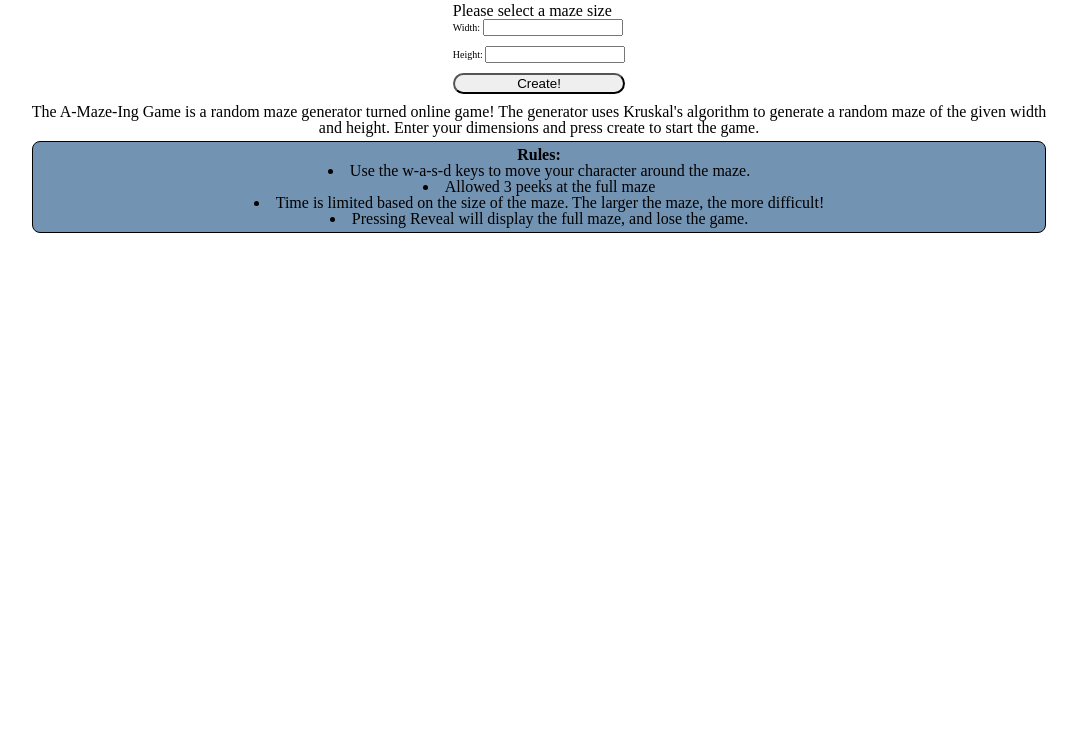
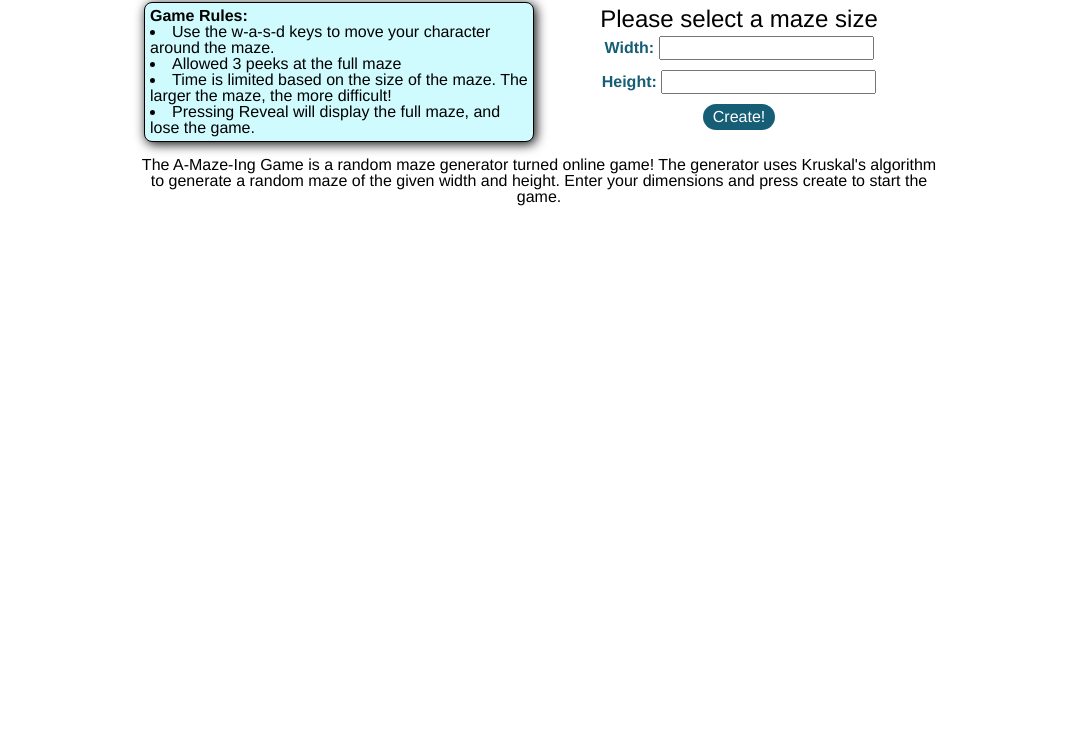
Before and after one commit to melflynn/JSProject, a website: page index.html in a window 1280 px wide. Shown: the part 71-800 px from the top of the page, without its empty margins (101-1178 px from the left). Drawn offline with Linux system fonts and the light colour scheme.

Commit message:
Some styling

```diff
--- a/index.css
+++ b/index.css
@@ -1,11 +1,26 @@
 body {
   width: 80%;
+  max-width: 800px;
   margin: auto;
+  font-family: Helvetica;
+  /* background-color: #F1F5F9; */
+}
+
+main {
+  display: grid;
+  grid-template-columns: 1fr 1fr;
+  grid-template-rows: 1fr 1fr;
+}
+
+canvas {
+  background-color: white;
+  border-radius: 8px;
 }
 
 #result-modal-background {
-  display: none;
   position: fixed;
+  width: 100%;
+  height: 100%;
   top: 0;
   bottom: 0;
   left: 0;
@@ -33,64 +48,106 @@ body {
 
 }
 
-header {
+/* header {
   margin-top: 20px;
   display: flex;
   flex-direction: column;
   align-items: center;
 
-}
+} */
 
 h1 {
-  font-size: 24px;
+  font-size: 48px;
   margin: 10px;
+  /* align-self: center; */
+  text-align: center;
 }
 
 form {
   margin: 10px;
+  align-self: left;
+  grid-row: 1;
+  grid-column: 2;
   display: flex;
   flex-direction: column;
+  align-items: center;
 }
 
-input, label {
-  font-size: 10px;
+label{
+  font-size: 16px;
+  margin-bottom: 5px;
+  color: #155E75;
+  font-weight: bold;
+}
+
+input {
+  margin-bottom: 5px;
+  font-size: 16px;
+}
+
+form > h3 {
+  font-size: 24px;
   margin-bottom: 5px;
 }
 
 button {
   border-radius: 24px;
+  padding: 5px 10px;
+  background-color: #155E75;
+  color: white;
+  box-shadow: 2px 2px 12px 0;
+}
+
+button:hover {
+  cursor: pointer;
+  background-color: #164E63;
 }
 
 #maze {
   display: none;
   justify-content: center;
   align-items: flex-start;
+  grid-column: 2;
+  grid-row: 1;
 }
 
 .buttons {
-  display: flex;
-  flex-direction: column;
+  display: none;
+  position: relative;
+  /* flex-direction: column; */
+  grid-column: 1;
+  grid-row: 1;
 }
 
 #description {
   text-align: center;
+  grid-row: 2;
+  grid-column-start: 1;
+  grid-column-end: span 2;
+  margin-top: 10px;
 }
 
-#description > ul {
+ul {
   /* text-align: left; */
   border: 1px solid black;
   border-radius: 8px;
+  grid-column: 1;
+  grid-row: 1;
+  max-width: 400px;
+  align-self: center;
   /* font-size: 15px; */
-  background-color: rgb(115, 147, 179);
+  background-color: #CFFAFE;
+  /* color: white; */
   padding: 5px;
   margin: 5px;
+  box-shadow: 2px 2px 12px 0;
   /* color: white; */
 }
 
-#description > ul > h3 {
+ul > h3 {
   font-weight: bold;
 }
 
-#description > ul > li {
+ul > li {
   list-style: disc inside;
 }
--- a/index.html
+++ b/index.html
@@ -11,11 +11,22 @@
 </head>
 <body>
 
+  <h1>Welcome to the A-Maze-Ing Game!</h1>
+  <main>
+    <div>
+      <ul>
+        <h3>Game Rules:</h3>
+        <li>Use the w-a-s-d keys to move your character around the maze.</li>
+        <li>Allowed 3 peeks at the full maze</li>
+        <li>Time is limited based on the size of the maze. The larger the maze, the more difficult!</li>
+        <li>Pressing Reveal will display the full maze, and lose the game.</li>
+      </ul>
 
-  </section>
-  <header>
-    <h1>Welcome to the A-Maze-Ing Game!</h1>
-
+      <section class="buttons">
+        <button id="reveal-maze">Reveal</button>
+        <button id="peek">Peek</button>
+      </section>
+    </div>
 
     <form>
       <h3>Please select a maze size</h3>
@@ -27,32 +38,20 @@
       </label>
       <button id="create-maze">Create!</button>
     </form>
-  </header>
 
-  <section id="description">
-    The A-Maze-Ing Game is a random maze generator turned online game! The generator uses Kruskal's algorithm to generate a
-    random maze of the given width and height. Enter your dimensions and press create to start the game.
 
-    <ul>
-      <h3>Rules:</h3>
-      <li>Use the w-a-s-d keys to move your character around the maze.</li>
-      <li>Allowed 3 peeks at the full maze</li>
-      <li>Time is limited based on the size of the maze. The larger the maze, the more difficult!</li>
-      <li>Pressing Reveal will display the full maze, and lose the game.</li>
-    </ul>
 
-  </section>
-
-  <section id="maze">
-    <section id="countdown-modal-box">
+    <section id="maze">
 
     </section>
-    <section class="buttons">
-      <button id="reveal-maze">Reveal</button>
-      <button id="peek">Peek</button>
+
+    <section id="description">
+      The A-Maze-Ing Game is a random maze generator turned online game! The generator uses Kruskal's algorithm to generate a
+      random maze of the given width and height. Enter your dimensions and press create to start the game.
     </section>
 
-  </section>
+  </main>
+
 
 </body>
 </html>
--- a/reset.css
+++ b/reset.css
@@ -15,7 +15,7 @@ table, caption, tbody, tfoot, thead, tr, th, td,
 article, aside, canvas, details, embed,
 figure, figcaption, footer, header, hgroup,
 menu, nav, output, ruby, section, summary,
-time, mark, audio, video {
+time, mark, audio, video, button {
 	margin: 0;
 	padding: 0;
 	border: 0;
--- a/src/index.js
+++ b/src/index.js
@@ -13,8 +13,9 @@ const create = document.getElementById('create-maze');
 create.addEventListener('click', (e) => {
   e.preventDefault();
   document.getElementsByTagName('form')[0].style.display = 'none';
-  document.getElementById('description').innerText = `w-a-s-d to move ${peekCount} peeks remaining`
+  document.getElementById('description').style.display = 'none';
   document.getElementById('maze').style.display = 'flex';
+  document.getElementsByClassName('buttons')[0].style.display = 'flex';
   const height = parseInt(document.getElementById('maze-height').value);
   const width = parseInt(document.getElementById('maze-width').value);
   const map = new Maze(width, height);
@@ -68,5 +69,4 @@ peek.addEventListener('click', (e) => {
     peek.style.display = 'none';
   }
   peekCount -= 1;
-  document.getElementById('description').innerText = `w-a-s-d to move ${peekCount} peeks remaining`
 })
```
Also changed, not shown: dist/main.js.
